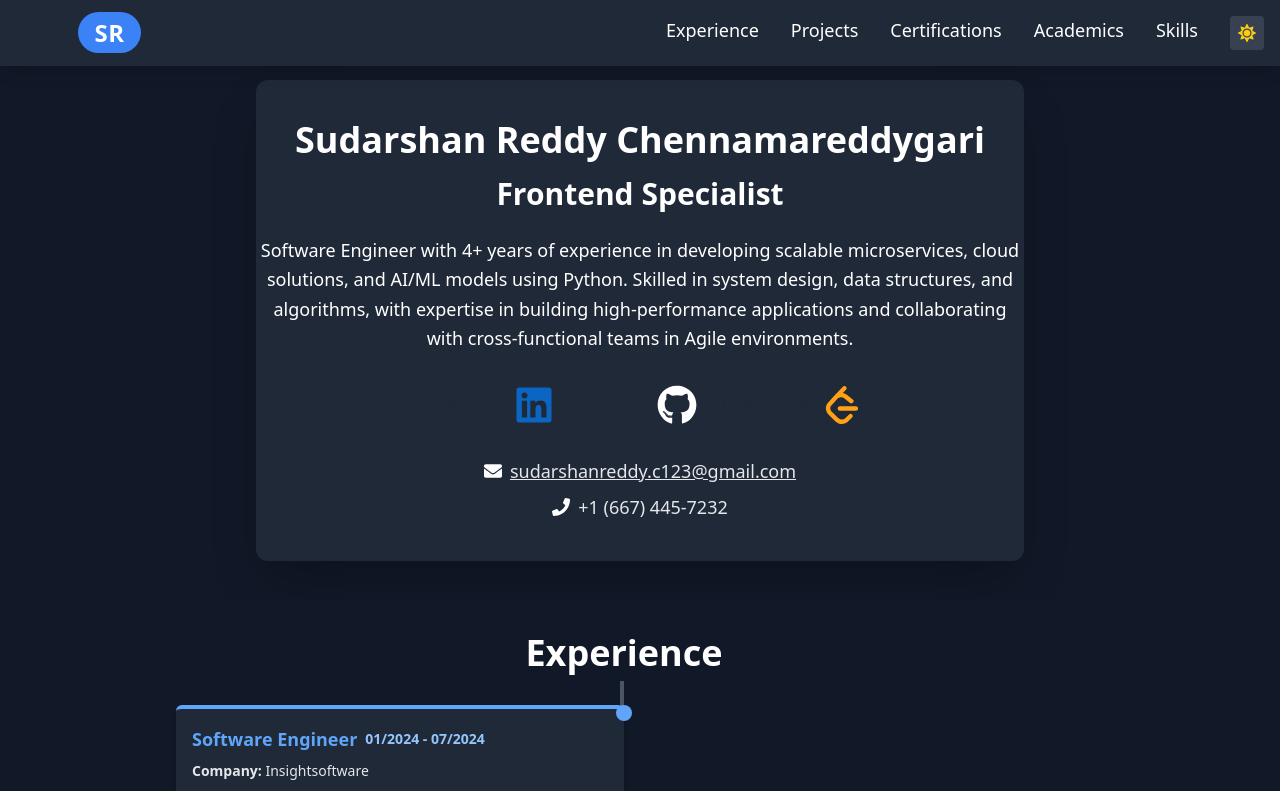
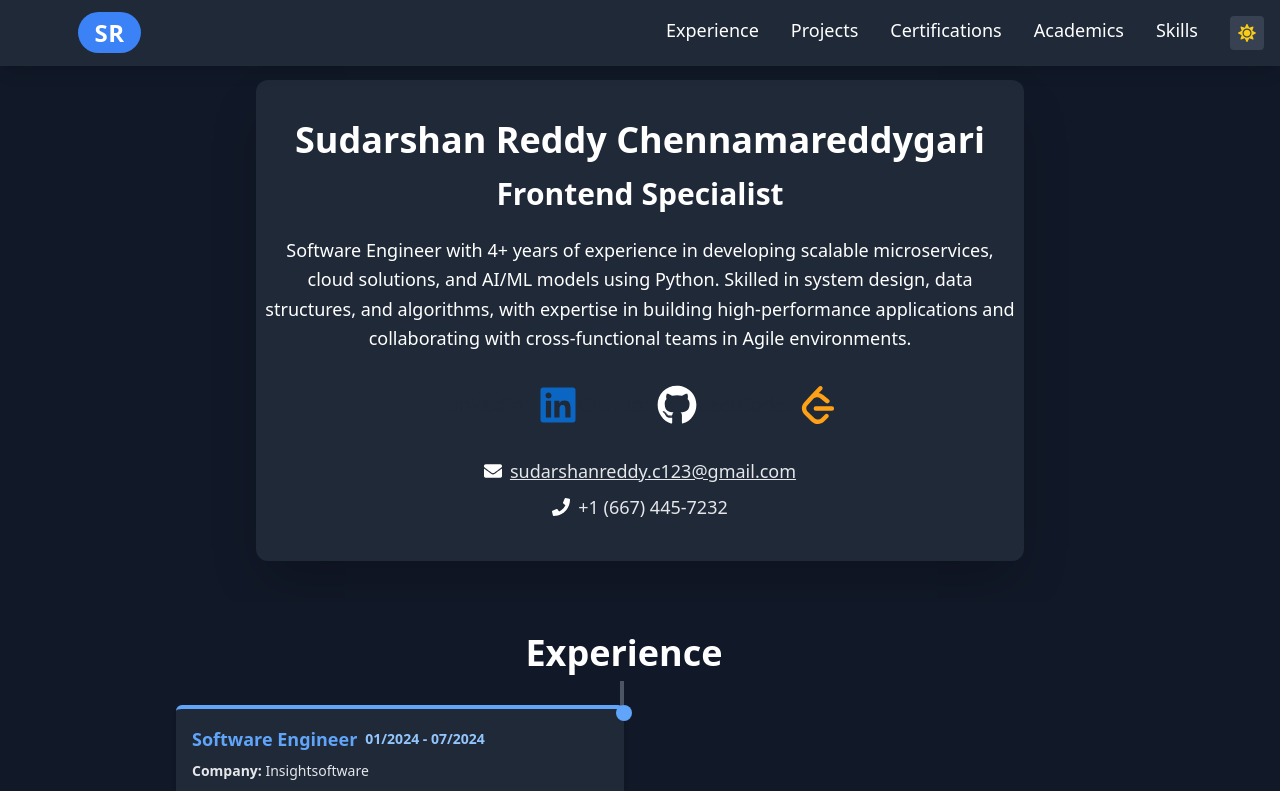
Before and after one commit to sudarshanreddyc/portfolio, a React app in the folder client/: page / in a window 1280 px wide. Shown: the top 791 px of the page. Built offline with nearby package versions, Linux system fonts and the light colour scheme.

Commit message:
Home page small devices UI fix

```diff
--- a/client/src/Modules/Home/Home.js
+++ b/client/src/Modules/Home/Home.js
@@ -39,7 +39,7 @@ const Home = ({ theme }) => {
       }`}
     >
       <motion.div
-        className={`mb-10 py-10 text-center max-w-3xl shadow-2xl rounded-xl ${
+        className={`mb-10 py-10 w-full px-2 text-center max-w-3xl shadow-2xl rounded-xl ${
           theme === "dark" ? "bg-gray-800" : "bg-white"
         }`}
         initial={{ opacity: 0, y: 50 }}
@@ -73,7 +73,7 @@ const Home = ({ theme }) => {
         </motion.p>
 
         <motion.div
-          className="mt-8 flex space-x-6 justify-center"
+          className="mt-8 flex justify-center"
           initial={{ opacity: 0 }}
           animate={{ opacity: 1 }}
           transition={{ delay: 1 }}
```
